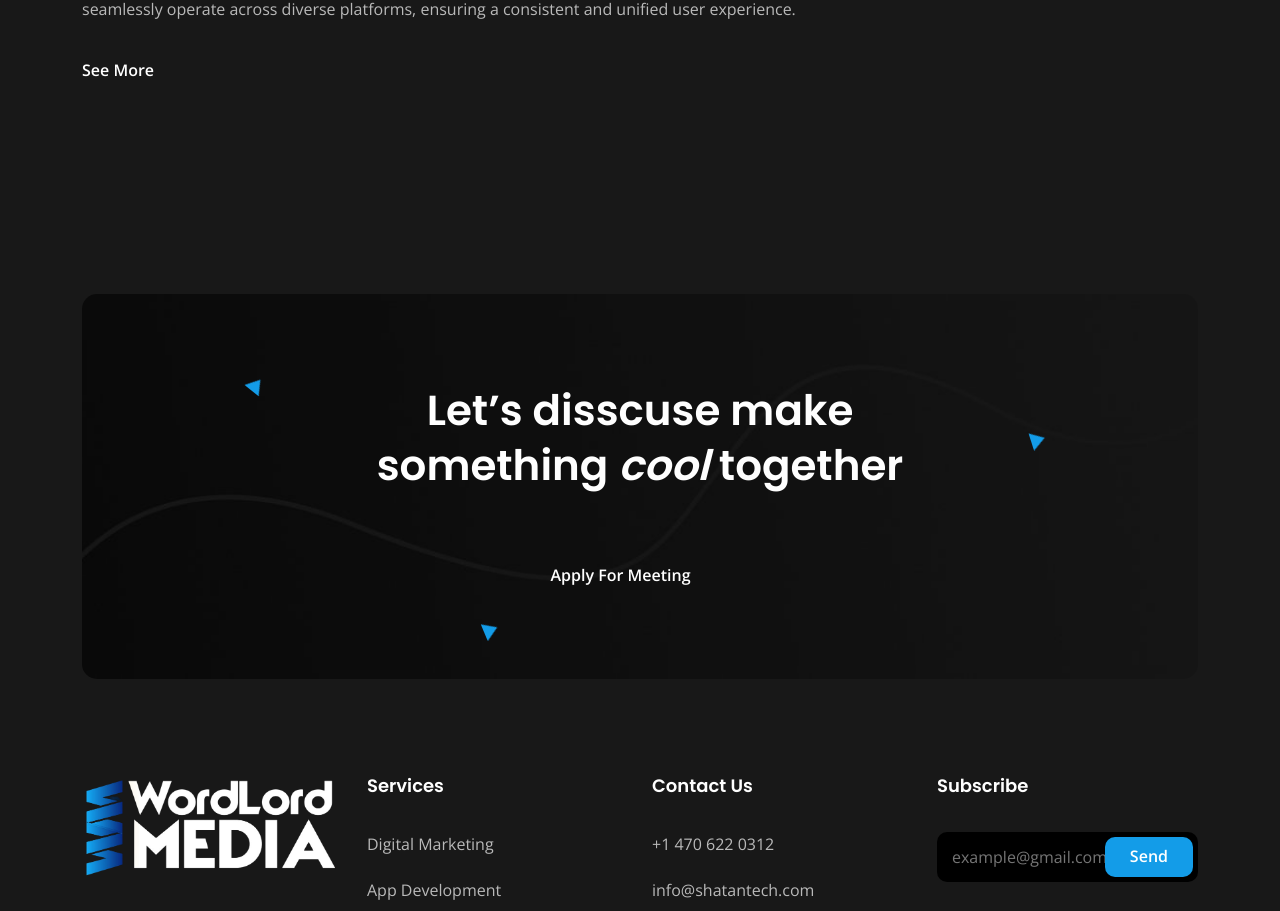
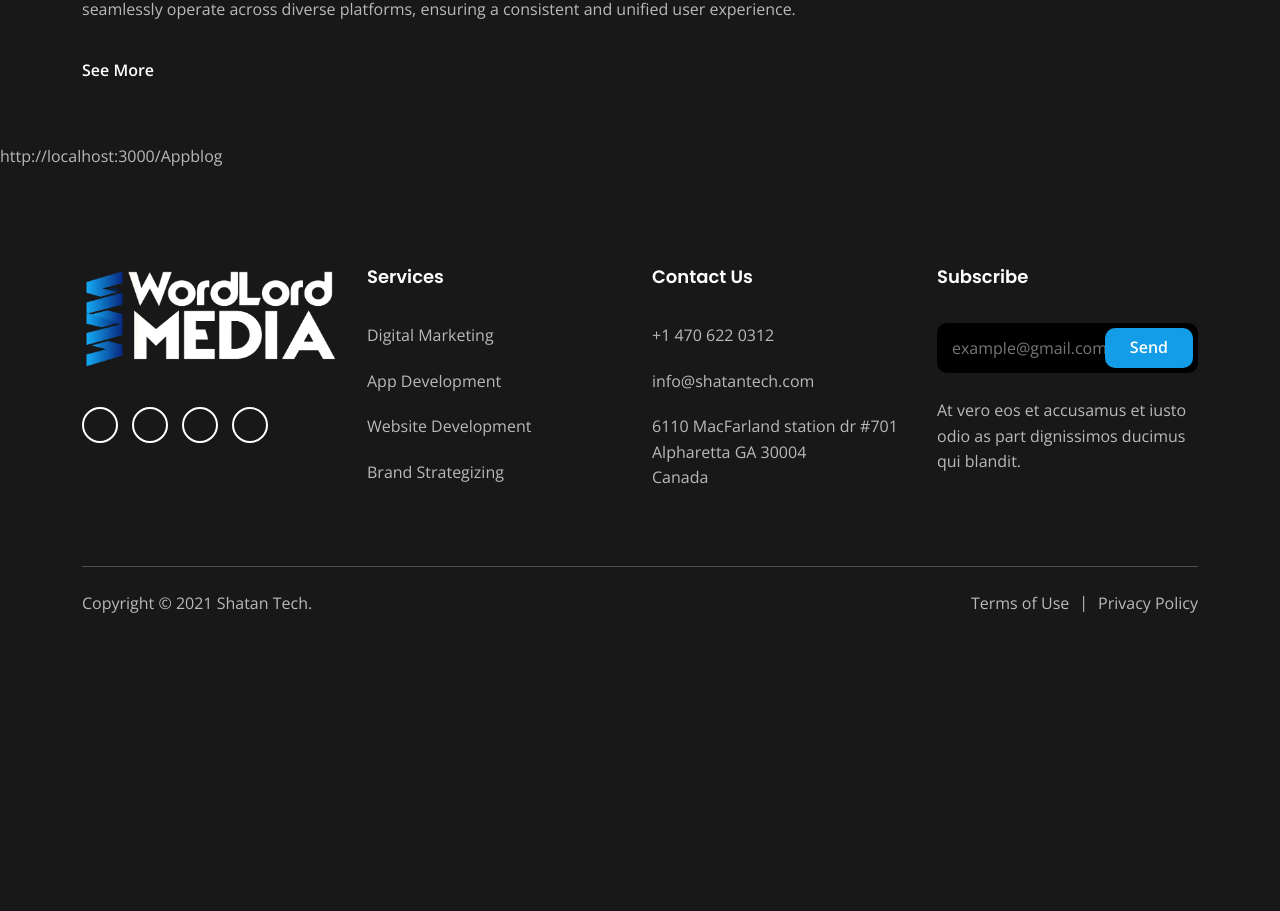
Before and after one commit to harshitchugh001/project1, a React (Create React App) app: page /AppBlog in a window 1280 px wide. Shown: the part 4573-5484 px from the top of the page. After the commit the page ends 5214 px from the top, so only its background shows below. Built offline with nearby package versions, Linux system fonts and the light colour scheme; some icons are missing.

Commit message:
recommand changes

```diff
--- a/src/components/Header/index.jsx
+++ b/src/components/Header/index.jsx
@@ -143,7 +143,7 @@ export default function Header({ variant }) {
 
                     </li>
                     <li className="">
-                      <Link to="/Websiteblog" onClick={() => setMobileToggle(false)}>
+                      <Link to="AppBlog" onClick={() => setMobileToggle(false)}>
                         Blog
                       </Link>
                       {/* <DropDown>
--- a/src/components/Pages/AppDevelopmentBlog.jsx
+++ b/src/components/Pages/AppDevelopmentBlog.jsx
@@ -91,15 +91,7 @@ export default function BlogPage() {
           </Div>
         </Div>
       </Div>
-      <Spacing lg='150' md='80'/>
-      <Div className="container">
-        <Cta
-          title='Let’s disscuse make <br />something <i>cool</i> together'
-          btnText='Apply For Meeting'
-          btnLink='/contact'
-          bgSrc='/images/cta_bg.jpeg'
-        />
-      </Div>
+      http://localhost:3000/Appblog
     </>
   )
 }
```
